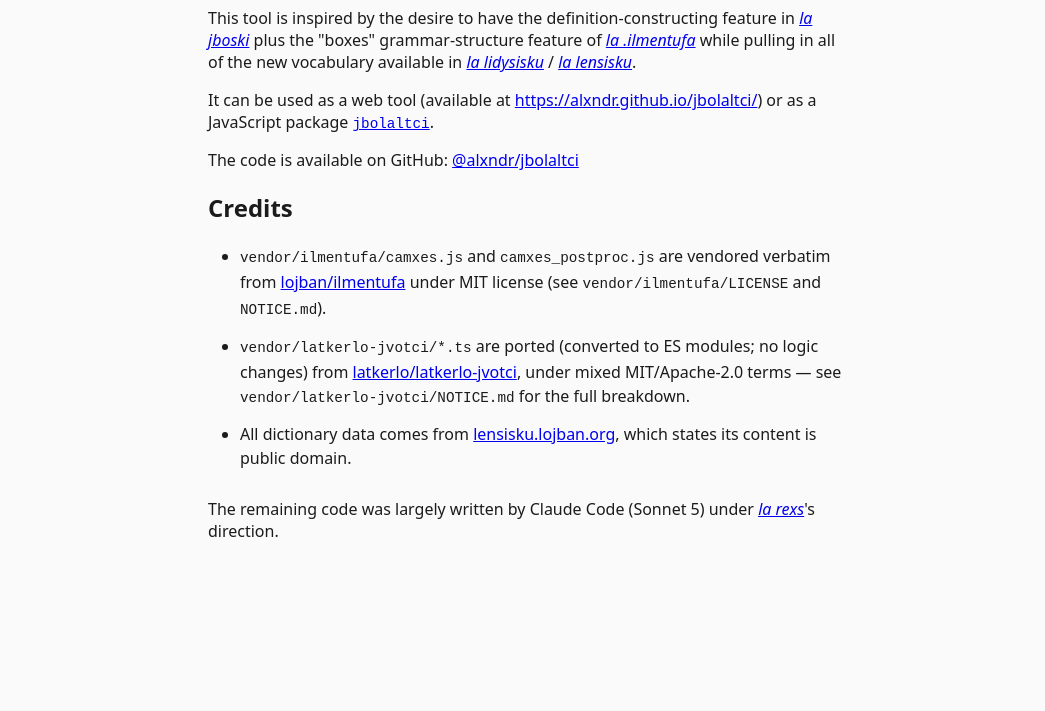
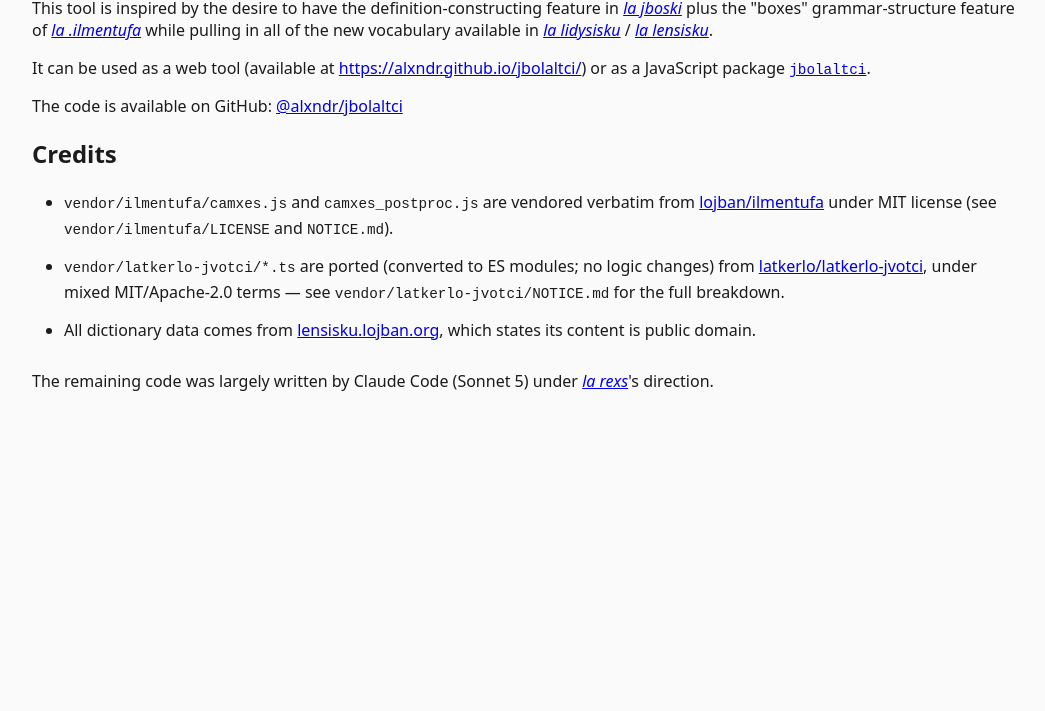
Before and after one commit to alxndr/jbolaltci, a website: page web/about.html in a window 1280 px wide. Shown: the part 89-800 px from the top of the page, without its empty margins (112-1157 px from the left). Drawn offline with Linux system fonts and the light colour scheme.

Commit message:
style: adjusting body margin

```diff
--- a/web/style.css
+++ b/web/style.css
@@ -35,9 +35,14 @@ body {
   font-family: system-ui, sans-serif;
   color: var(--fg);
   background: var(--bg);
-  max-width: 40rem;
-  margin: 2rem auto;
+  margin: 1em 10%;
   padding: 0 1rem;
+}
+
+@media (width <= 1024px) {
+  body {
+    margin: 1em;
+  }
 }
 
 .subtitle {
```
